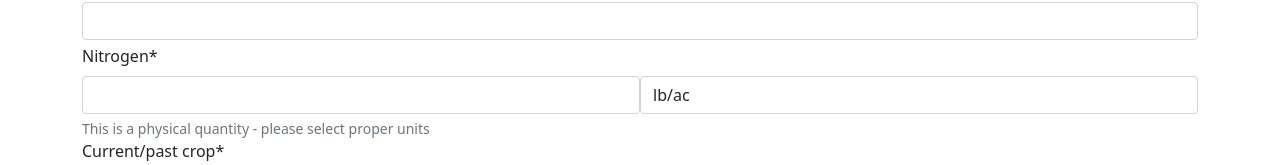
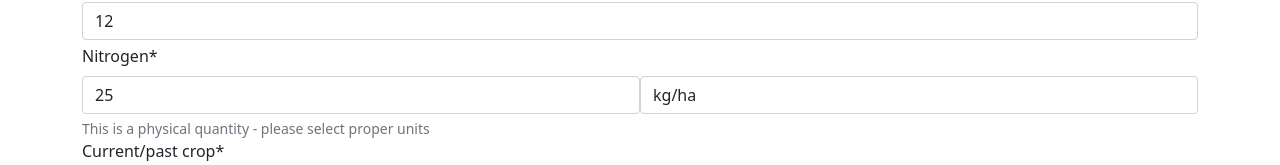
Before and after one commit to kbhalerao/customfield_svelte_components, a SvelteKit app: page / in a window 1280 px wide. Shown: the part 425-590 px from the top of the page. Built offline with nearby package versions, Linux system fonts and the light colour scheme.

Commit message:
added style comments

```diff
--- a/src/routes/+page.svelte
+++ b/src/routes/+page.svelte
@@ -57,7 +57,8 @@
 		default_value: null,
 		options: [],
 		required: true,
-		ordering: 999
+		ordering: 999,
+		value: 12
 	};
 
 	let quantityInput = {
@@ -65,7 +66,7 @@
 		name: 'Nitrogen',
 		field_type: 'N',
 		help_text: 'This is a physical quantity - please select proper units',
-		default_value: null,
+		default_value: [25, 'kg/ha'],
 		options: [
 			{ ordering: 998, name: 'lb/ac' },
 			{ ordering: 999, name: 'kg/ha' }
```
